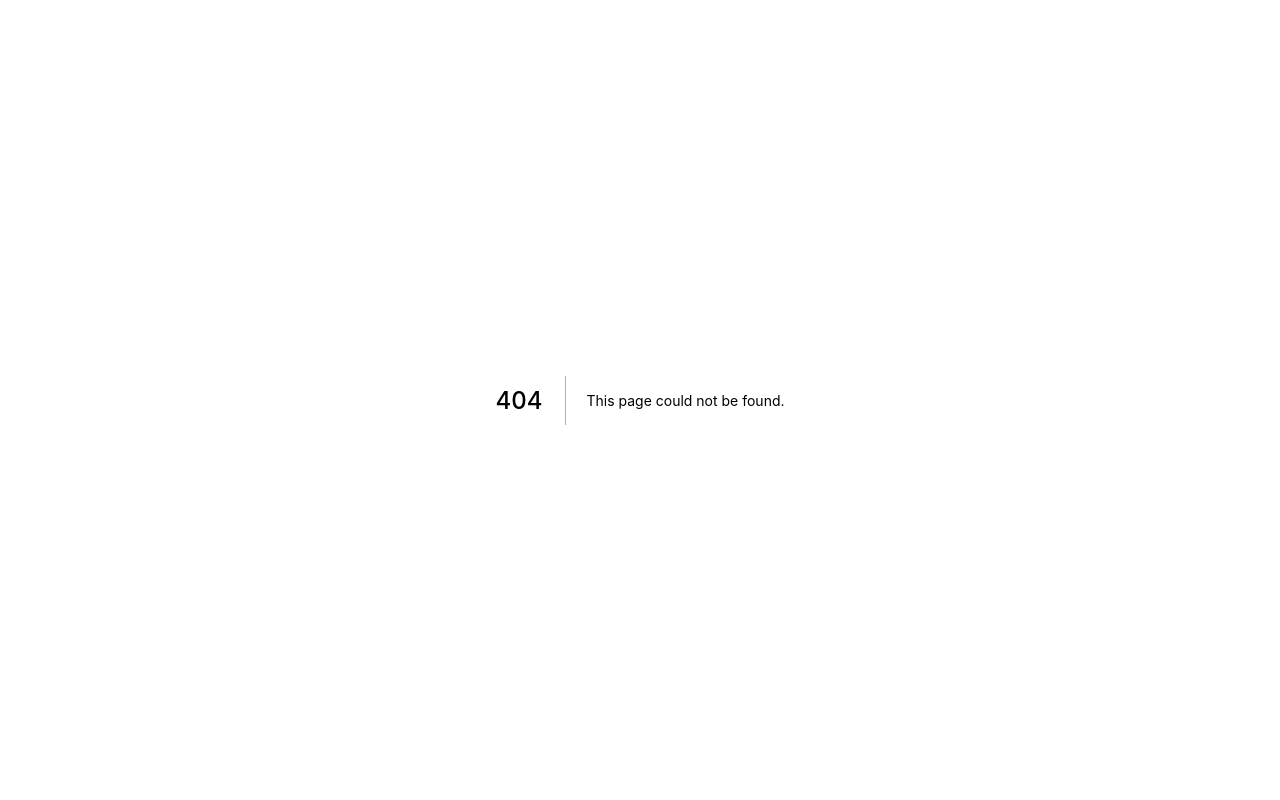
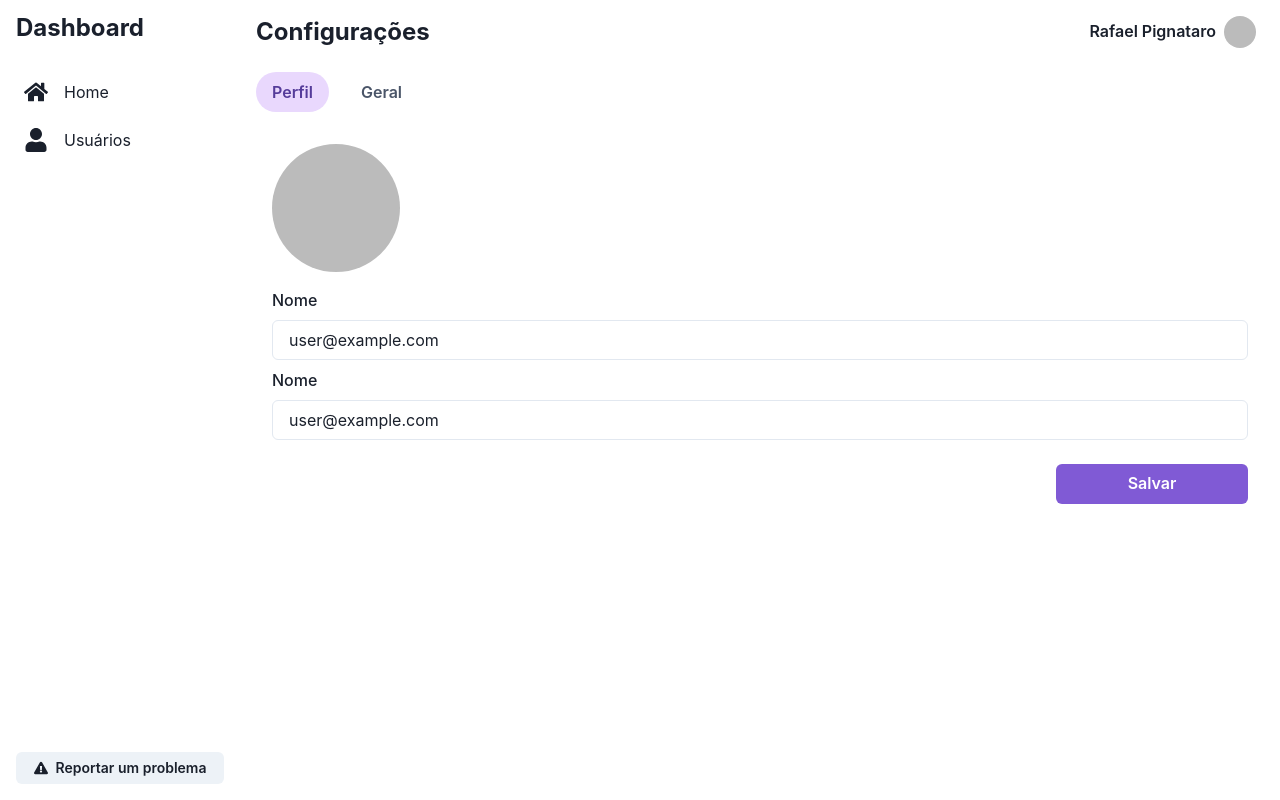
Before and after one commit to rafapignataro/dashix, a Next.js app: page /config in a window 1280 px wide. Before the commit this address had no page. Built offline with nearby package versions, Linux system fonts and the light colour scheme; no server answers; sample sign-in values are in the browser's storage.

Commit message:
feat: Config password page & component

```diff
--- /dev/null
+++ b/src/components/modules/config.tsx
@@ -0,0 +1,44 @@
+import { Tabs, TabList, Tab, TabPanels, TabPanel, HStack, Flex, Avatar, VStack, FormControl, FormLabel, Input, Button } from "@chakra-ui/react"
+import { useSession } from "next-auth/react";
+
+import { AppLayout } from "../layouts/AppLayout"
+
+export const Config = () => {
+  const { data: session } = useSession();
+
+  return (
+    <AppLayout title="Configurações">
+      <Tabs flex="1" variant="soft-rounded" colorScheme="purple">
+        <TabList>
+          <HStack spacing="4">
+            <Tab>Perfil</Tab>
+            <Tab>Geral</Tab>
+          </HStack>
+        </TabList>
+        <TabPanels mt="4"  h="90%">
+          <TabPanel>
+            <Flex direction="column">
+              <Avatar src={String(session?.user?.image)} size="2xl" mb="4"/>
+              <VStack>
+                <FormControl>
+                  <FormLabel htmlFor="name">Nome</FormLabel>
+                  <Input id="name" name="name" placeholder="Nome" value={String(session?.user?.email)}/>
+                </FormControl>
+                <FormControl>
+                  <FormLabel htmlFor="name">Nome</FormLabel>
+                  <Input id="name" name="name" placeholder="Nome" value={String(session?.user?.email)}/>
+                </FormControl>
+              </VStack>
+              <Flex align="center" justify="flex-end" mt="6" w="100%">
+                <Button colorScheme="purple" w={{ base: '100%', md: '48' }}>Salvar</Button>
+              </Flex>
+            </Flex>
+          </TabPanel>
+          <TabPanel>
+            <p>Geral</p>
+          </TabPanel>
+        </TabPanels>
+      </Tabs>
+    </AppLayout>
+  )
+}
--- /dev/null
+++ b/src/pages/config.tsx
@@ -0,0 +1,28 @@
+import type { GetServerSideProps, NextPage } from 'next'
+
+import { Config } from '../components/modules/config'
+import { getServerSession } from '../utils/helpers/getServerSession'
+
+const ConfigPage: NextPage = () => <Config />
+
+export default ConfigPage
+
+export const getServerSideProps: GetServerSideProps = async (ctx) => {
+  const session = await getServerSession(ctx);
+
+  if(!session) {
+    return {
+      redirect: {
+        destination: '/login',
+        permanent: false,
+      },
+      props: {}
+    }
+  }
+
+  return {
+    props: {
+      session,
+    }
+  }
+}
```
